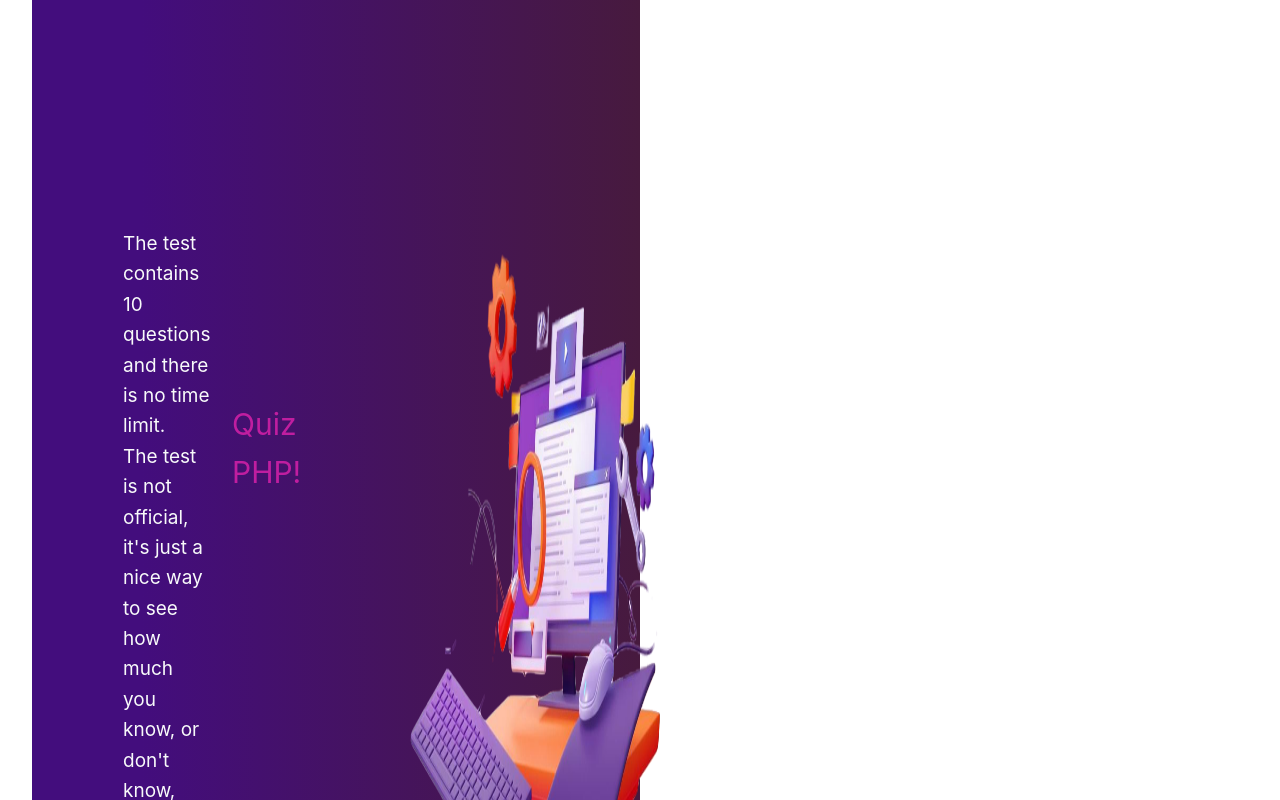
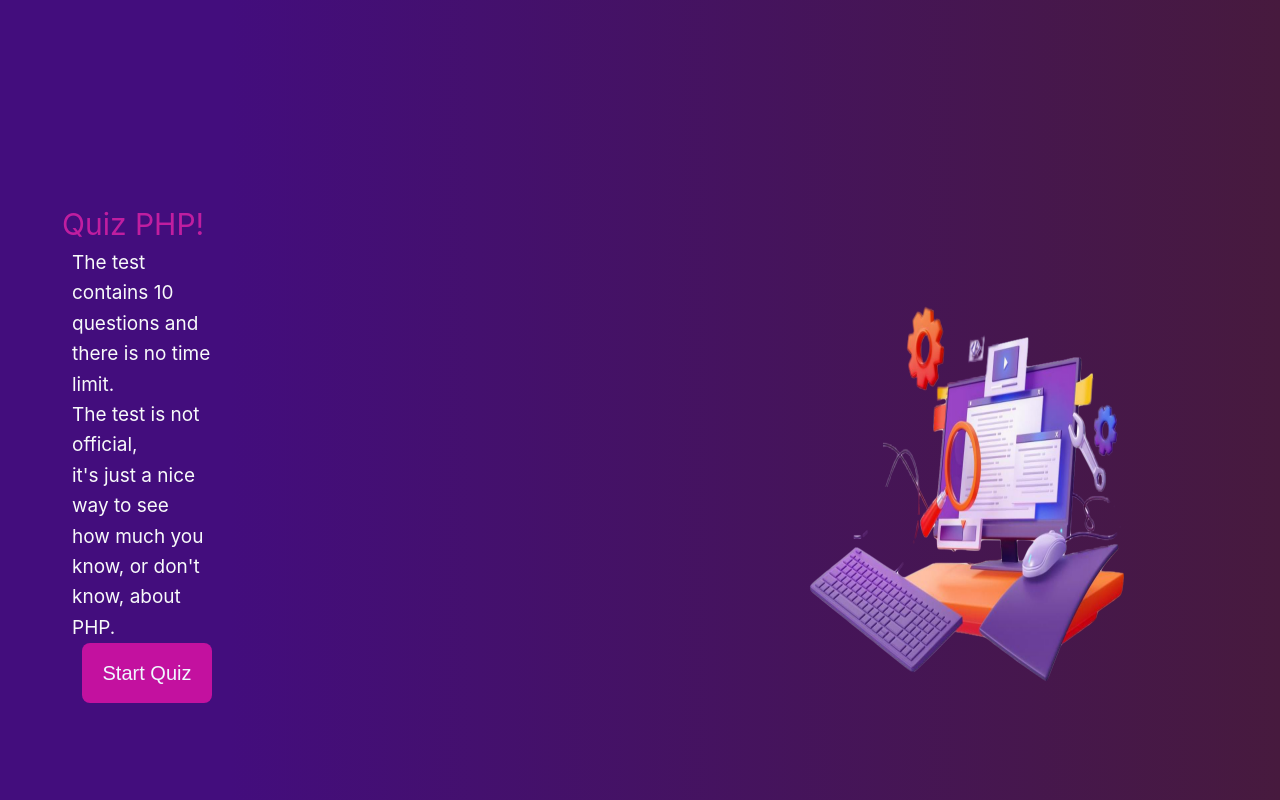
Before and after one commit to Ielmarzouqy/PHP-KnowledgeTest, a Vue app: page / in a window 1280 px wide. Shown: the top 800 px of the page. Built offline with nearby package versions, Linux system fonts and the light colour scheme.

Commit message:
modified page information

```diff
--- a/index.html
+++ b/index.html
@@ -6,7 +6,8 @@
     <meta name="viewport" content="width=device-width, initial-scale=1.0">
     <title>Vite App</title>
   </head>
-  <body>
+  <body style="height: 100vh;
+  background: linear-gradient(to right, #430D7D 18%, #471a3e 100%);" >
     <div id="app"></div>
     <script type="module" src="/src/main.js"></script>
   </body>
--- a/src/App.vue
+++ b/src/App.vue
@@ -1,5 +1,6 @@
 
 <template>
+
   <div class="info-page hide " id="info-page">
     <div class="content">
         <div>
@@ -16,6 +17,7 @@
 
 
 </div>
+
 </template>
 
 <style scoped>
@@ -27,12 +29,12 @@
   margin: 0;
   box-sizing: border-box;
 }
-template {
+body {
   background-image: linear-gradient(to right, #430D7D 18%, #964185 100%);
   -webkit-animation: transitionIn-Y-bottom 0.5s;
           animation: transitionIn-Y-bottom 0.5s;
 }
-#info-page {
+body {
   height: 100vh;
   background: linear-gradient(to right, #430D7D 18%, #471a3e 100%);
 }
@@ -53,30 +55,28 @@ template {
   border-color: #E8A69A;
   box-sizing: border-box;
   color: #f8fafa;
-  margin-left: 58px;
+  margin-left: 40px;
   font-size: 19px;
-  padding: 33px;
+
 }
 .info-page .content .info-title {
-  top: 300px;
-  left: 100px;
   color: #C01EA0;
   justify-content: center;
   align-items: center;
-  margin-left: 100px;
+  margin-left: 30px;
 }
 .info-page .img-info {
-  width: 100%;
-  height: 100%;
+  width: 500px;
+  height: 500px;
   margin-top: 40px;
-  margin-left: 50px;
+  margin-left: 450px;
 }
 .start-btn, .res-btn {
   border: none;
   padding: 2px 15px;
   width: 130px;
   height: 60px;
-  margin-left: 80px;
+  margin-left: 50px;
   font-size: 20px;
   cursor: pointer;
   color: aliceblue;
```
